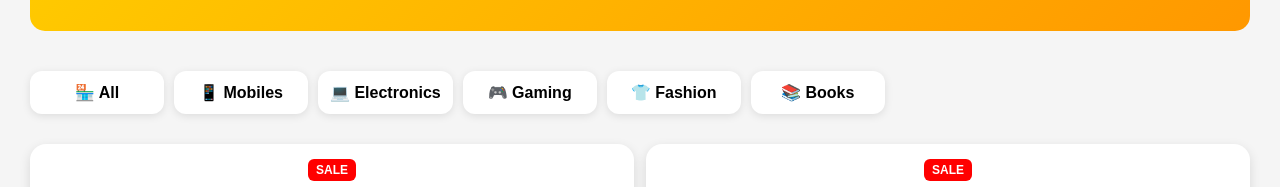
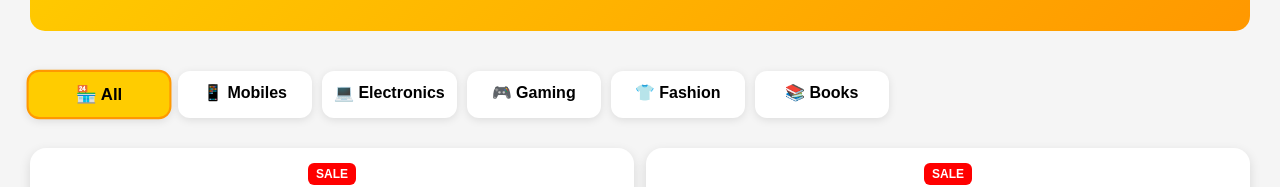
Before and after one commit to singhrajnish12399-dev/NexCart, a React (Vite) app: page / in a window 1280 px wide. Shown: the part 288-475 px from the top of the page. Built offline with nearby package versions, Linux system fonts and the light colour scheme; grey boxes are pictures that could not be loaded.

Commit message:
Update index.css

```diff
--- a/src/index.css
+++ b/src/index.css
@@ -190,3 +190,14 @@ body {
   border-radius: 10px;
   font-weight: bold;
 }
+.active-category {
+  background: #ffcc00;
+  color: #000;
+  border: 2px solid #ff9800;
+  transform: scale(1.05);
+}
+
+.category {
+  cursor: pointer;
+  transition: all 0.3s ease;
+}
```
